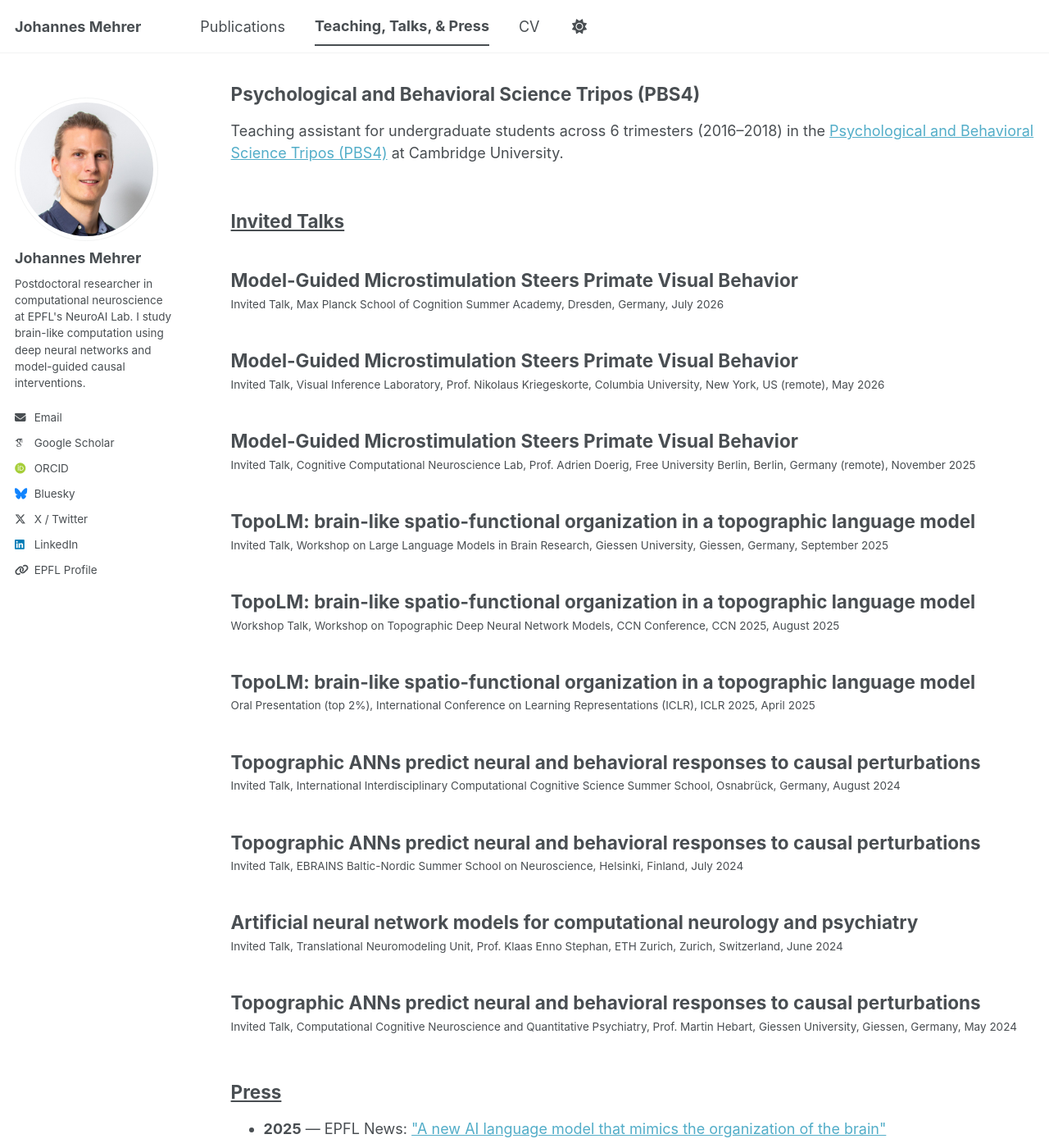
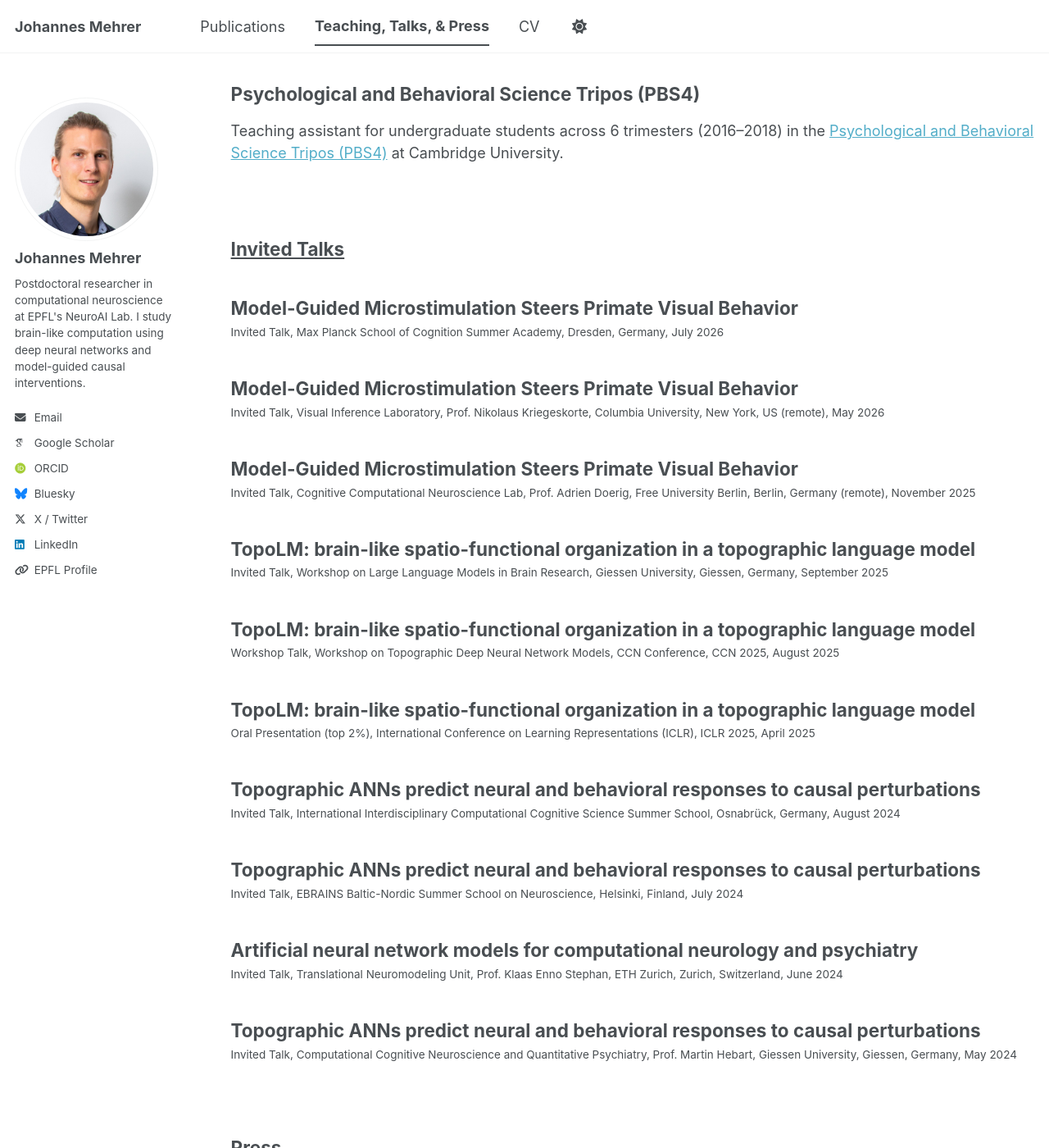
Before and after one commit to hanme/personal_website, a Jekyll site: the page built from _pages/teaching-talks-press.html, in a window 1280 px wide and 1400 px high, scrolled down 231 px. Shown: the whole window at 82% size. Built offline with Jekyll 4.4.1, drawn with Linux system fonts in a browser that asks for light colours; some web fonts are replaced; a script bundle is joined from its source files by our own code; library files that are not in the unit come from our copies.

Commit message:
Increase spacing above section headings more aggressively, collapse spacing below
Made-with: Cursor

```diff
--- a/assets/css/main.scss
+++ b/assets/css/main.scss
@@ -54,11 +54,19 @@ h2.nolink-title {
 /* Underline publication category section headings */
 h2.publication-category-title {
   text-decoration: underline;
-  margin-top: 2.5em;
-  margin-bottom: 0.25em;
+  margin-top: 4em;
+  margin-bottom: 0;
 }
 
 /* Remove excess top margin from the very first section heading on a page */
 h2.publication-category-title:first-of-type {
   margin-top: 0;
 }
+
+/* Tighten gap between a section heading and its first list item */
+h2.publication-category-title + div,
+h2.publication-category-title + ul,
+h2.publication-category-title + article {
+  margin-top: 0 !important;
+  padding-top: 0 !important;
+}
```
